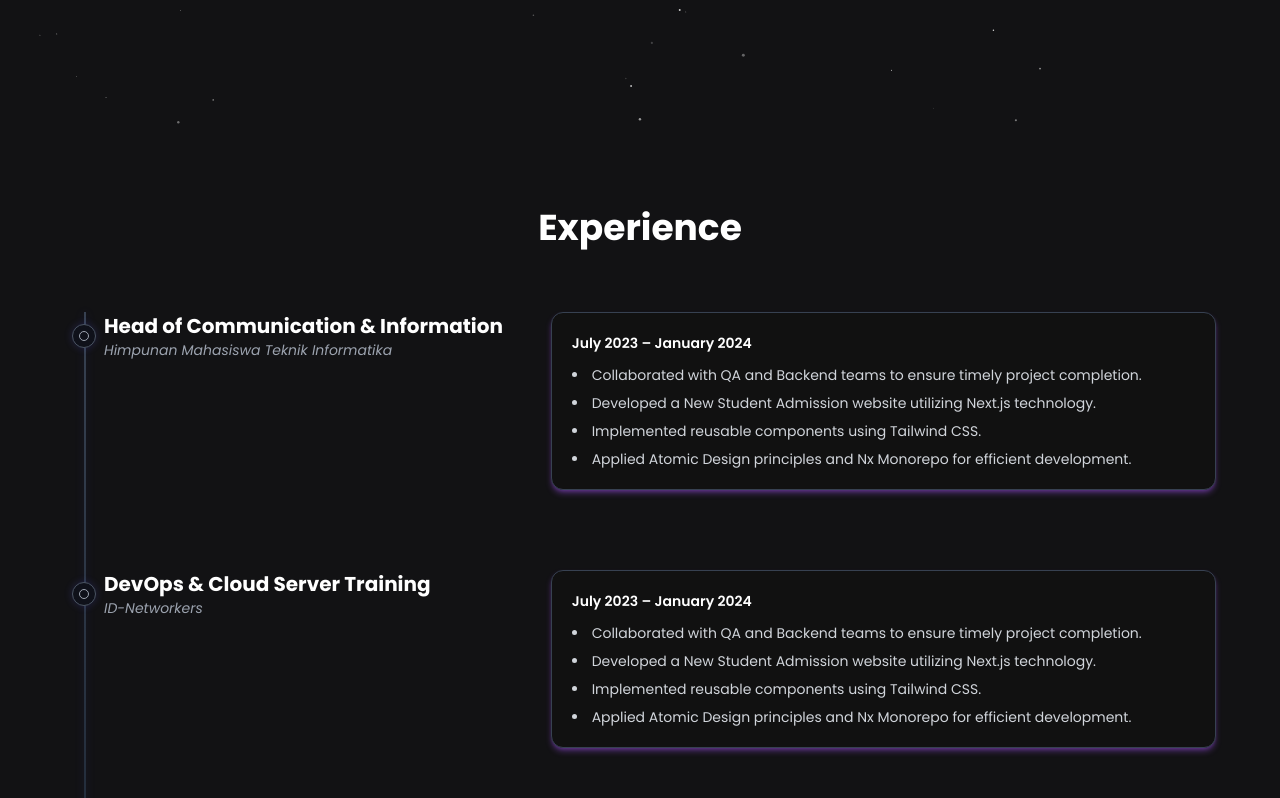
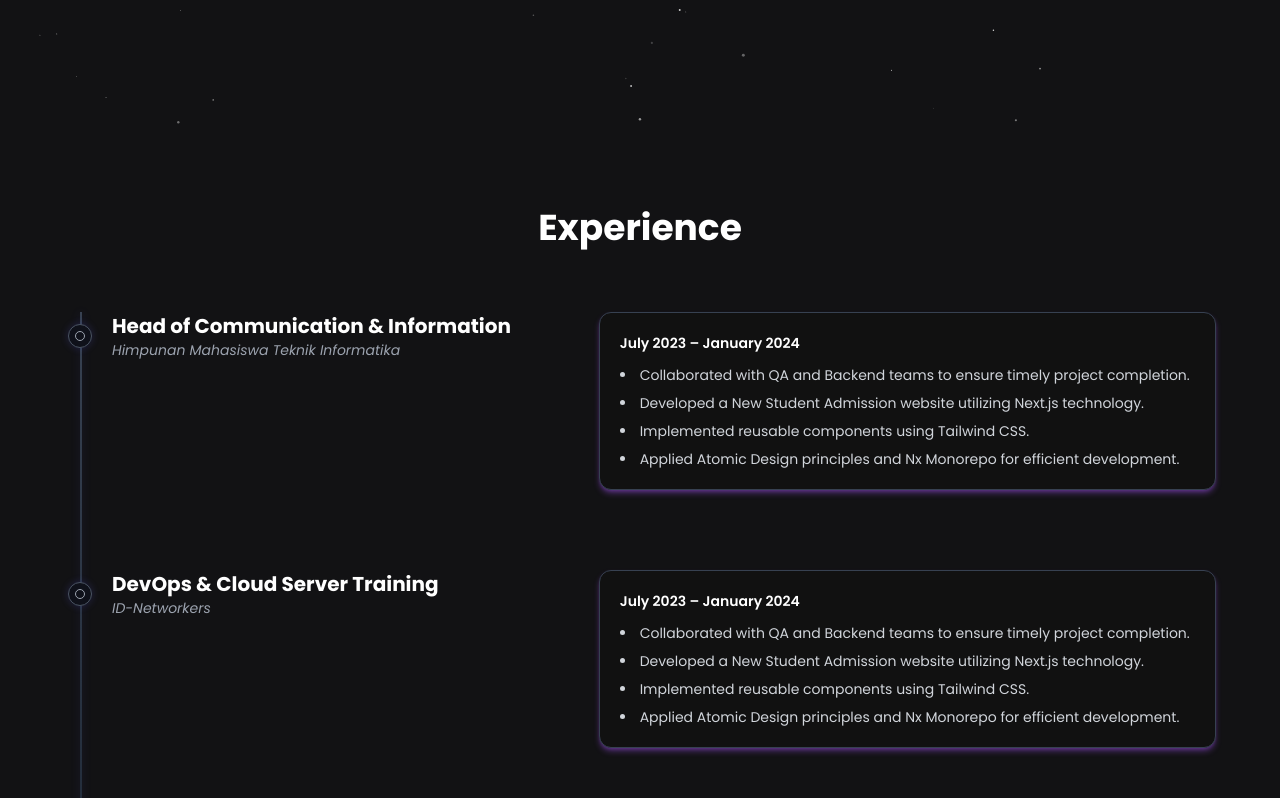
Before and after one commit to azrilpramudia/my-personal-website, a React (Vite) app: page / in a window 1280 px wide. Shown: the part 2342-3140 px from the top of the page. Built offline with nearby package versions, Linux system fonts and the light colour scheme.

Commit message:
fix: responsif experience

```diff
--- a/src/components/ExperienceSection.jsx
+++ b/src/components/ExperienceSection.jsx
@@ -58,31 +58,41 @@ const ExperienceSection = () => {
   ];
 
   return (
-    <section className="bg-secondary text-white py-20 px-4 font-poppins">
+    <section className="bg-secondary text-white py-20 px-4 sm:px-6 md:px-10 font-poppins">
       <h2 className="text-3xl md:text-4xl font-bold text-center mb-16">
         Experience
       </h2>
+      <div className="max-w-6xl mx-auto relative">
+        {/* Vertical Line - konsisten di kiri untuk mobile dan desktop */}
+        <div className="absolute top-0 left-4 w-0.5 h-full bg-gradient-to-b from-gray-700 via-gray-800 to-gray-700 shadow-[0_0_10px_rgba(100,100,255,0.2)] z-0" />
 
-      <div className="max-w-6xl mx-auto flex flex-col gap-20 relative">
-        {/* Vertical Line */}
-        <div className="absolute left-5 top-0 h-full w-0.5 bg-gradient-to-b from-gray-700 via-gray-800 to-gray-700 shadow-[0_0_10px_rgba(100,100,255,0.2)] z-0" />
-
+        <div className="flex flex-col gap-20">
           {data.map((exp, index) => (
-          <div key={index} className="grid md:grid-cols-12 gap-4 items-start">
-            {/* Left Column (Timeline + Title) */}
-            <div className="md:col-span-5 relative z-10 pl-10">
-              {/* Dot with inner circle */}
-              <div className="absolute left-5 top-3 transform -translate-x-1/2 w-6 h-6 rounded-full bg-[#0F111A] border border-gray-600 shadow-[0_0_8px_rgba(100,100,255,0.2)] flex items-center justify-center z-10">
+            <div
+              key={index}
+              className="grid grid-cols-1 md:grid-cols-12 gap-4 items-start relative"
+            >
+              {/* Bullet - konsisten di kiri untuk mobile dan desktop */}
+              <div className="absolute left-4 top-3 transform -translate-x-1/2 w-6 h-6 rounded-full bg-[#0F111A] border border-gray-600 shadow-[0_0_8px_rgba(100,100,255,0.2)] flex items-center justify-center z-20">
                 <div className="w-2.5 h-2.5 rounded-full bg-transparent border border-gray-400" />
               </div>
 
-              {/* Text */}
-              <h3 className="text-lg md:text-xl font-bold">{exp.title}</h3>
+              {/* Left Side - Desktop */}
+              <div className="md:col-span-5 relative z-10 hidden md:block pl-12">
+                <h3 className="text-base sm:text-lg md:text-xl font-bold">
+                  {exp.title}
+                </h3>
                 <p className="italic text-sm text-gray-400">{exp.company}</p>
               </div>
 
-            {/* Right Column (Box Content) */}
-            <div className="md:col-span-7">
+              {/* Mobile Title - hanya tampil di mobile */}
+              <div className="md:hidden relative z-10 pl-12">
+                <h3 className="text-base sm:text-lg font-bold">{exp.title}</h3>
+                <p className="italic text-sm text-gray-400">{exp.company}</p>
+              </div>
+
+              {/* Right Side Box */}
+              <div className="md:col-span-7 mt-4 md:mt-0 ml-12">
                 <div className="bg-[#111] border border-gray-700 rounded-xl p-5 shadow-md shadow-purple-500/40">
                   <p className="font-semibold mb-3 text-sm">{exp.date}</p>
                   <ul className="list-disc list-inside text-gray-300 space-y-2 text-sm">
@@ -95,6 +105,7 @@ const ExperienceSection = () => {
             </div>
           ))}
         </div>
+      </div>
     </section>
   );
 };
```
Lines whose indentation alone changed are shown as unchanged.
